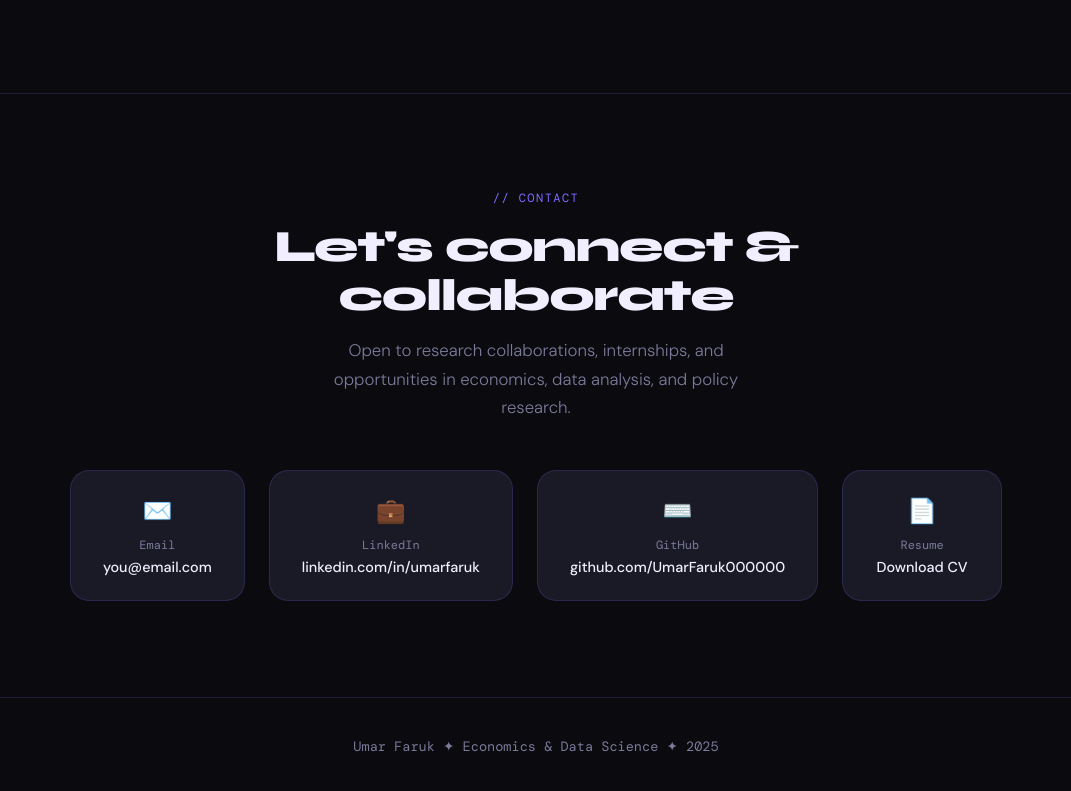
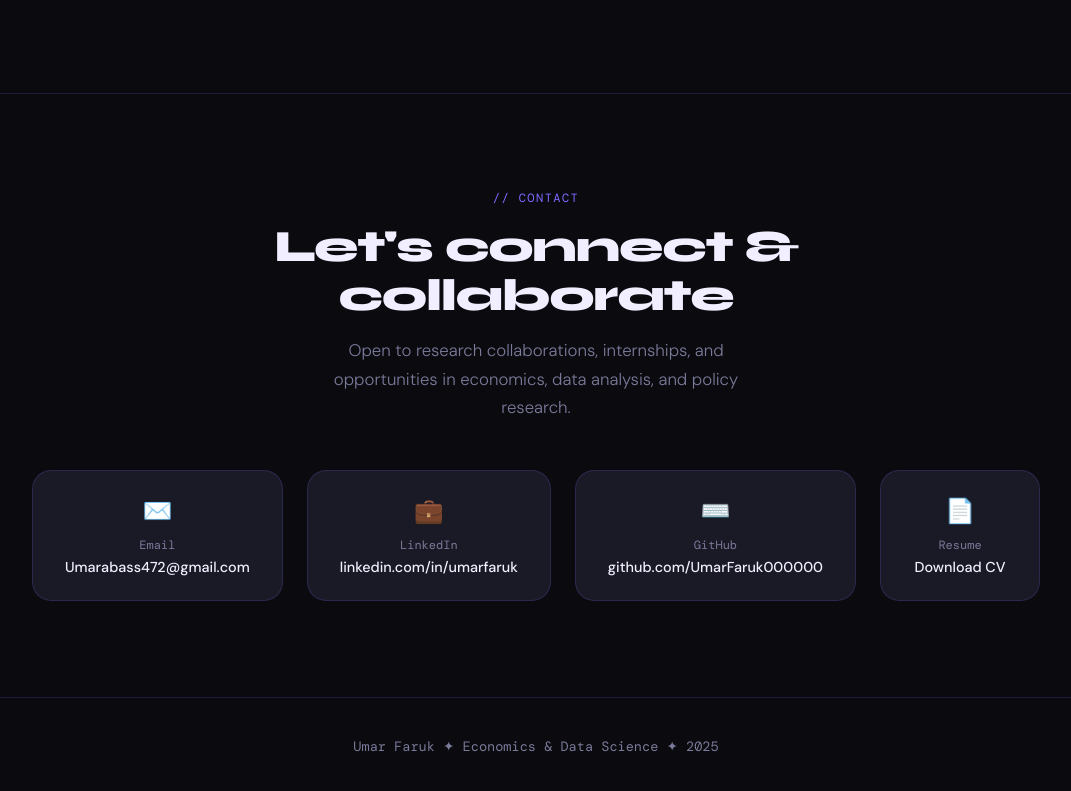
Before and after one commit to farouK000000/UmarFaruk.github.io, a plain HTML site: page index.html in a window 1280 px wide. Shown: the part 3886-4677 px from the top of the page, without its empty margins (104-1175 px from the left). Drawn offline with nearby package versions, Linux system fonts and the light colour scheme.

Commit message:
Update index.html

```diff
--- a/index.html
+++ b/index.html
@@ -504,10 +504,10 @@
   <h2 class="reveal">Let's connect &<br>collaborate</h2>
   <p class="contact-sub reveal">Open to research collaborations, internships, and opportunities in economics, data analysis, and policy research.</p>
   <div class="contact-grid reveal">
-    <a href="mailto:you@email.com" class="contact-card">
+    <a href="mailto:Umarabass472@gmail.com" class="contact-card">
       <div class="contact-card-icon">✉️</div>
       <div class="contact-card-label">Email</div>
-      <div class="contact-card-val">you@email.com</div>
+      <div class="contact-card-val">Umarabass472@gmail.com</div>
     </a>
     <a href="https://linkedin.com" class="contact-card">
       <div class="contact-card-icon">💼</div>
```
